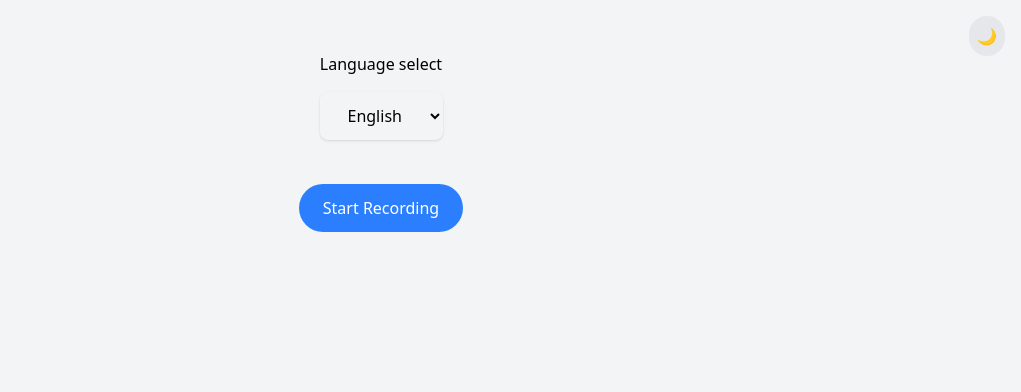
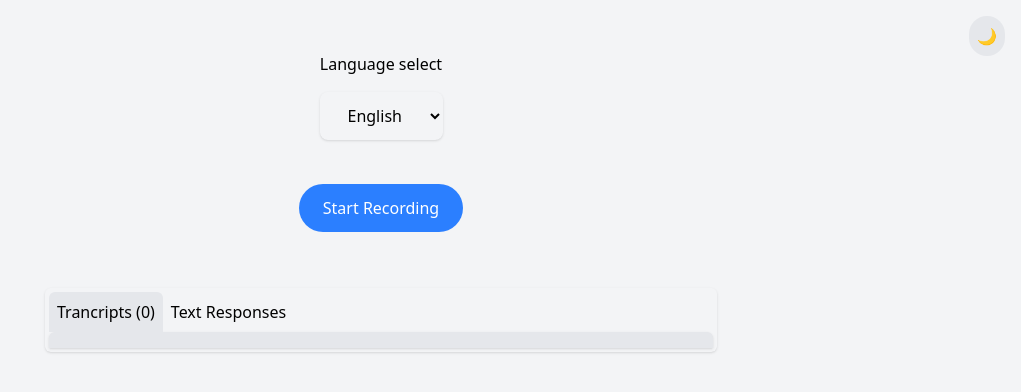
Before and after one commit to dheeraj-120501/talkyy, a React (Vite) app: page / in a window 1280 px wide. Shown: the top 392 px of the page, without its empty margins (259-1280 px from the left). Built offline with nearby package versions, Linux system fonts and the light colour scheme.

Commit message:
add tab view for transcript and text response (WIP)

```diff
--- a/src/components/Recorder.tsx
+++ b/src/components/Recorder.tsx
@@ -5,6 +5,8 @@ import { useIndexedDB } from "../hooks/useIndexedDB";
 import { useState } from "react";
 import type { Language } from "../types/language";
 import type { Transcript } from "../types/transcript";
+import { TabView } from "./TabView";
+import { Tab } from "./Tab";
 
 const languageOptions: { value: Language; label: string }[] = [
   { value: "en-IN", label: "English" },
@@ -45,7 +47,7 @@ function Recorder() {
           Language select
         </label>
         <select
-          className="rounded-lg px-6 py-3 mb-7 shadow font-medium dark:text-gray-100 dark:bg-gray-700"
+          className="rounded-lg px-6 py-3 mb-7 shadow font-medium dark:text-gray-100 hover:bg-gray-50 dark:bg-gray-700 dark:hover:bg-gray-600"
           name="language-select"
           defaultValue={language}
           onChange={(e) => setLanguage(e.target.value as Language)}
@@ -79,11 +81,17 @@ function Recorder() {
               : "Start Recording"}
         </button>
 
-        <TranscriptList
-          transcripts={transcripts}
-          deleteTranscript={deleteTranscript}
-          deleteAllTranscripts={deleteAllTranscripts}
-        />
+        <TabView>
+          <Tab label={`Trancripts (${transcripts.length})`}>
+            <TranscriptList
+              transcripts={transcripts}
+              deleteTranscript={deleteTranscript}
+              deleteAllTranscripts={deleteAllTranscripts}
+            />
+          </Tab>
+
+          <Tab label="Text Responses">Under construction</Tab>
+        </TabView>
       </div>
     </div>
   );
--- /dev/null
+++ b/src/components/Tab.tsx
@@ -0,0 +1,10 @@
+import React from "react";
+
+export interface TabProps {
+  children: React.ReactNode | React.ReactNode[];
+  label: string;
+}
+
+export const Tab: React.FC<TabProps> = (props: TabProps) => {
+  return <></>;
+};
--- /dev/null
+++ b/src/components/TabView.tsx
@@ -0,0 +1,36 @@
+import { useState, type ReactElement } from "react";
+import { type TabProps } from "./Tab.tsx";
+
+interface TabViewProps {
+  children: ReactElement<TabProps>[];
+}
+
+export const TabView = ({ children }: TabViewProps) => {
+  const [activeTab, setActiveTab] = useState(0);
+
+  return (
+    <div className="w-full mx-auto dark:bg-gray-600 p-1 rounded-md shadow">
+      <div className="flex w-full">
+        {children.map((tab, index) => {
+          return (
+            <button
+              key={index}
+              onClick={() => setActiveTab(index)}
+              className={
+                "p-2 dark:text-gray-100 dark:hover:bg-gray-500 hover:bg-gray-200 rounded-t-md hover:underline " +
+                (activeTab === index
+                  ? "dark:bg-gray-700 bg-gray-200"
+                  : "dark:bg-gray-600")
+              }
+            >
+              {tab.props.label}
+            </button>
+          );
+        })}
+      </div>
+      <div className="p-2 shadow bg-gray-200 dark:bg-gray-700 rounded-t-md">
+        {children[activeTab].props.children}
+      </div>
+    </div>
+  );
+};
--- a/src/components/TranscriptItem.tsx
+++ b/src/components/TranscriptItem.tsx
@@ -43,7 +43,7 @@ export const TranscriptItem = ({
   return (
     <>
       <div
-        className="bg-white dark:bg-gray-800 p-4 rounded-lg shadow-sm flex items-center justify-between cursor-pointer hover:bg-gray-50 dark:hover:bg-gray-700"
+        className="bg-white dark:bg-gray-800 p-4 rounded-lg shadow-sm flex items-center justify-between cursor-pointer hover:bg-gray-50 dark:hover:bg-gray-600"
         onClick={() => setIsModalOpen(true)}
       >
         <div className="overflow-y-hidden">
--- a/src/components/TranscriptsList.tsx
+++ b/src/components/TranscriptsList.tsx
@@ -21,24 +21,7 @@ export const TranscriptList = ({
 
   return (
     <div className="w-full">
-      <div className="w-full flex justify-between mb-2">
-        <h2 className="text-lg font-semibold mb-3 text-gray-700 dark:text-gray-200">
-          Your Transcripts ({transcripts.length})
-        </h2>
-        <div className="flex gap-2">
-          <button
-            className="bg-blue-500 hover:bg-blue-600 text-white py-2 px-4 rounded-lg inline-flex items-center"
-            onClick={downloadAll}
-          >
-            <svg
-              className="fill-current w-4 h-4 mr-2"
-              xmlns="http://www.w3.org/2000/svg"
-              viewBox="0 0 20 20"
-            >
-              <path d="M13 8V2H7v6H2l8 8 8-8h-5zM0 18h20v2H0v-2z" />
-            </svg>
-            <span>Download all</span>
-          </button>
+      <div className="flex w-full flex-row-reverse gap-2 mb-2">
         <button
           className="bg-red-500 hover:bg-red-600 text-white py-2 px-4 rounded-lg inline-flex items-center"
           onClick={deleteAllTranscripts}
@@ -54,9 +37,21 @@ export const TranscriptList = ({
           </svg>
           <span>Delete all</span>
         </button>
+        <button
+          className="bg-blue-500 hover:bg-blue-600 text-white py-2 px-4 rounded-lg inline-flex items-center"
+          onClick={downloadAll}
+        >
+          <svg
+            className="fill-current w-4 h-4 mr-2"
+            xmlns="http://www.w3.org/2000/svg"
+            viewBox="0 0 20 20"
+          >
+            <path d="M13 8V2H7v6H2l8 8 8-8h-5zM0 18h20v2H0v-2z" />
+          </svg>
+          <span>Download all</span>
+        </button>
       </div>
-      </div>
-      <div className="max-h-96 overflow-scroll">
+      <div className="h-96 overflow-y-auto">
         <div className="flex flex-col gap-1.5">
           {transcripts.map((transcript) => (
             <TranscriptItem
```
Lines whose indentation alone changed are shown as unchanged.
